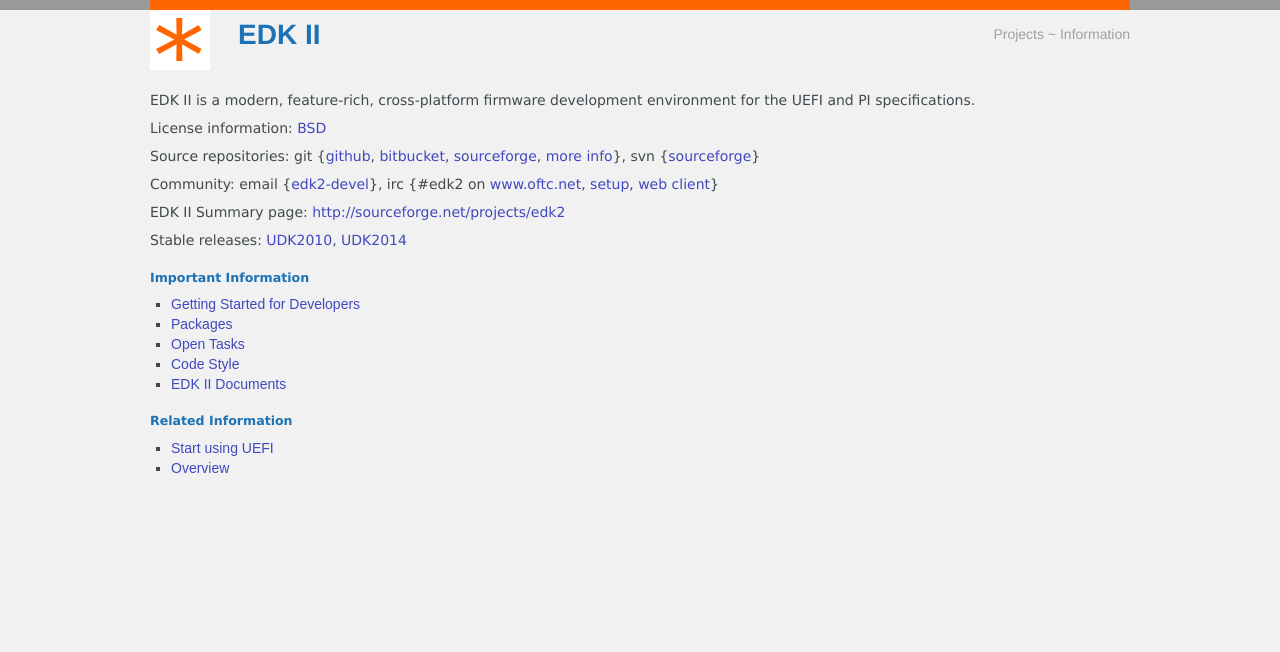
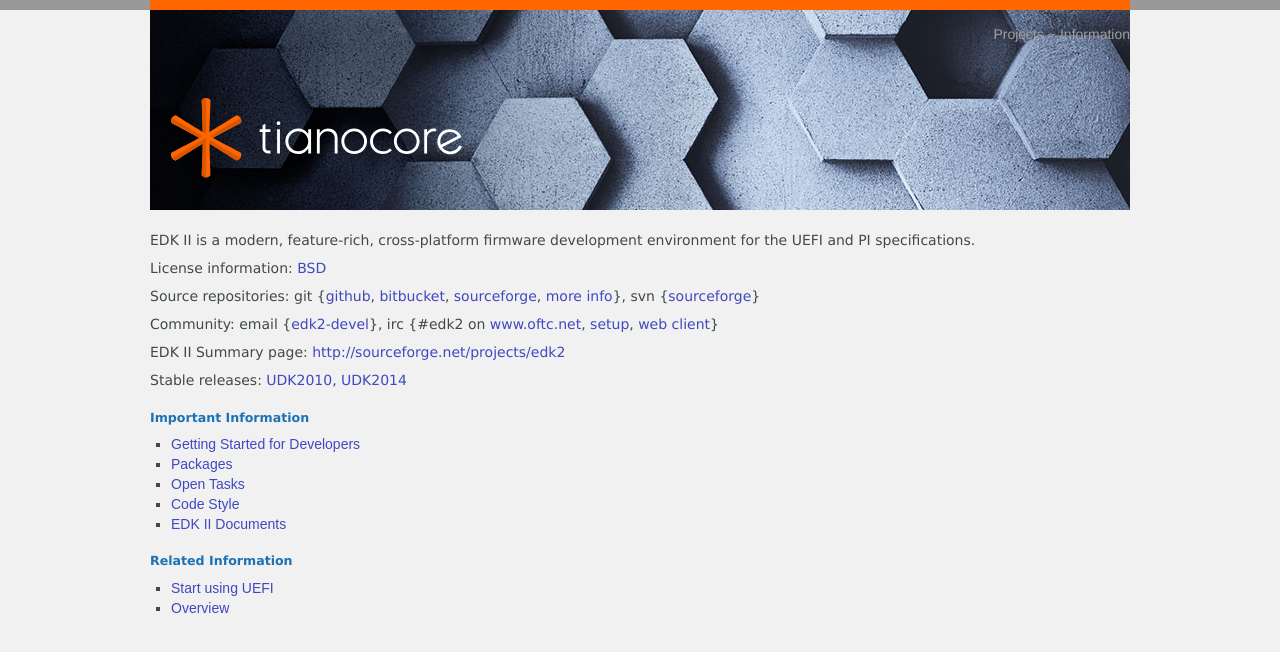
Before and after one commit to tianocore/tianocore.github.io, a Jekyll site: the page built from edk2/index.md, in a window 1280 px wide. Shown: the top 652 px of the page. Built offline with Jekyll 4.4.1, drawn with Linux system fonts in a browser that asks for light colours; nearby versions of some CDN libraries.

Commit message:
Use Header images from The New Group

```diff
--- a/_includes/page-top.html
+++ b/_includes/page-top.html
@@ -2,9 +2,7 @@
 
     <div id="topbar">
 
-      <a href="{{baseurl}}/"><img src="{{baseurl}}/images/SidebarLogo.png" style="float: left;" /></a>
-
-      <h1 style="float: left; margin: 10px 1em 0 1em; font-size: 200%;">{{ page.title }}</h1>
+      <a href="{{baseurl}}/"><img id="logo" src="{{baseurl}}/images/logo.svg" /></a>
 
       <div class="dropdown pull-right" style="float: right; margin-top: 1em;">
         <div class="dropdown pull-left">
--- a/css/main.css
+++ b/css/main.css
@@ -17,8 +17,16 @@ body {
     left: 0;
     bottom: 0;
     width: 70em;
+    height: 15em;
+    background: url("../images/header-bg.jpg") no-repeat;
     border-top: 10px solid #ff6600;
     margin-top: -10px;
+}
+
+#topbar #logo {
+  position: relative;
+  top: 85px;
+  left: 20px;
 }
 
 #sidebar {
```
